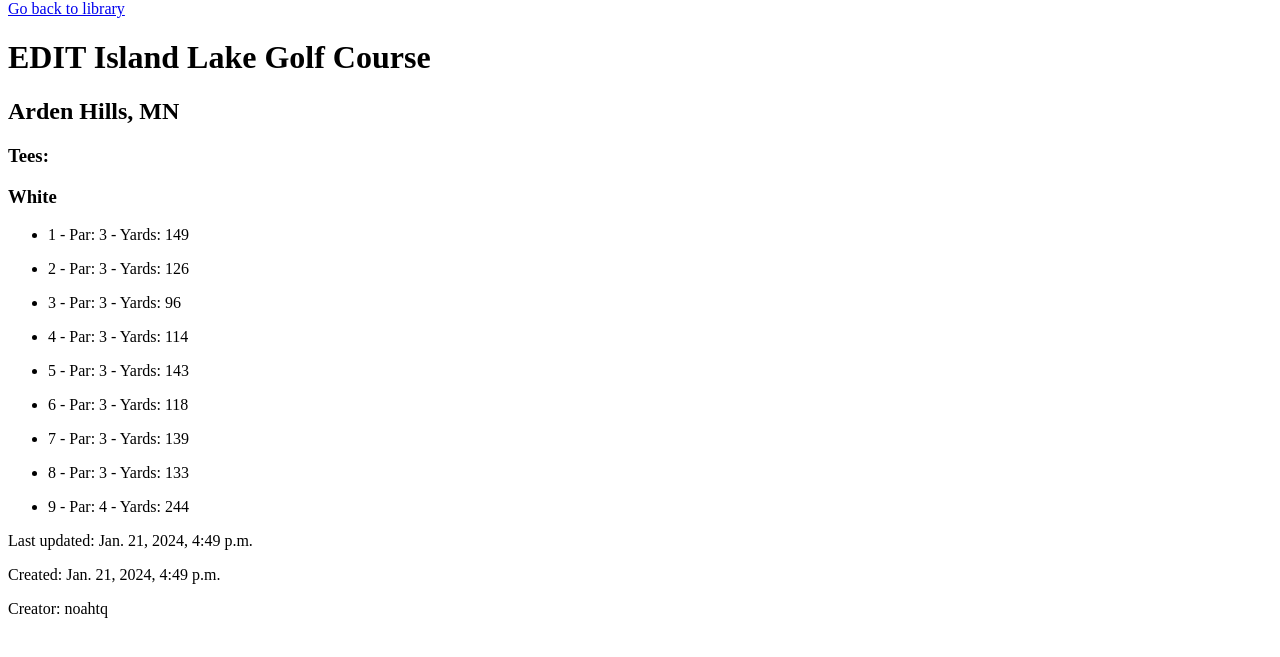
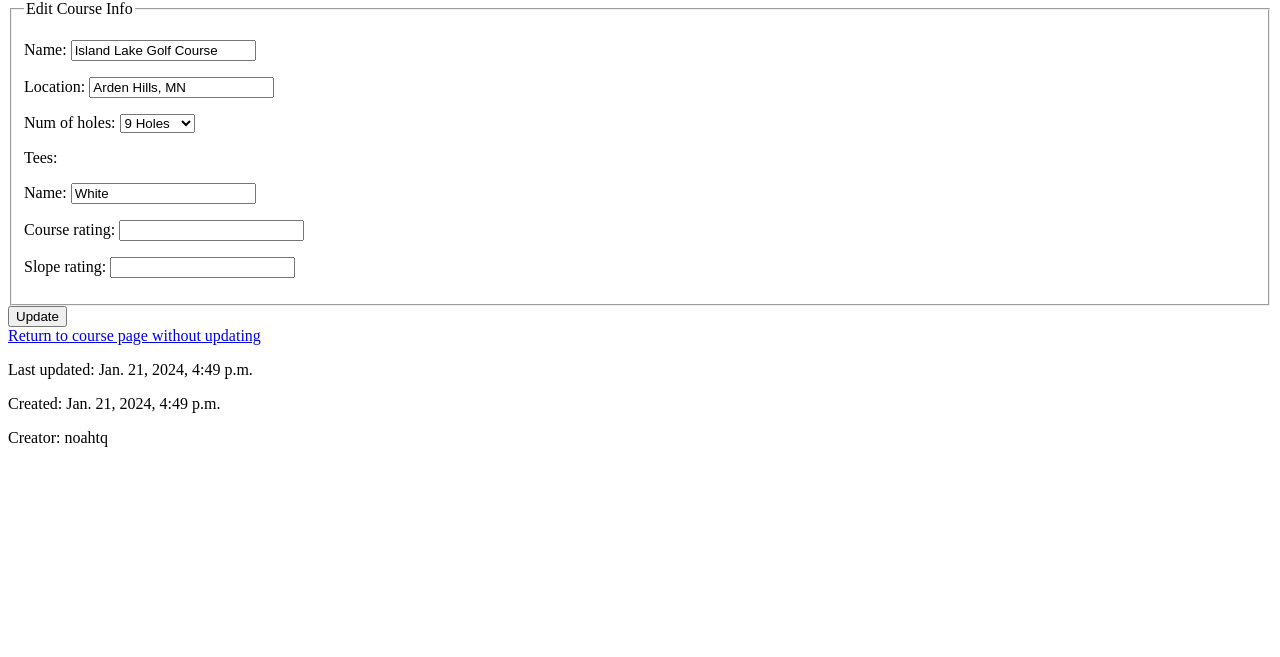
Before and after one commit to noahtq/golftracker, a Django app: page /courselibrary/1/edit in a window 1280 px wide. Shown: the part 65-722 px from the top of the page. Run offline with Django 5.2, Linux system fonts and the light colour scheme; a user stored in the database is signed in; data comes from the database, SQL or seed files in the repository; both versions use the stored data as it was after the commit.

Commit message:
Creating commit before making big edit to courseEdit View

```diff
--- /dev/null
+++ b/golftracker/courselibrary/forms.py
@@ -0,0 +1,20 @@
+from django import forms
+from .models import Course, Tee, Hole
+
+
+class CourseUpdateForm(forms.ModelForm):
+    class Meta:
+        model = Course
+        fields = ['name', 'location', 'num_of_holes']
+
+
+class TeeUpdateForm(forms.ModelForm):
+    class Meta:
+        model = Tee
+        fields = ['name', 'course_rating', 'slope_rating']
+
+
+class HoleUpdateForm(forms.ModelForm):
+    class Meta:
+        model = Hole
+        fields = ['par', 'yards']
--- a/golftracker/courselibrary/templates/courselibrary/edit.html
+++ b/golftracker/courselibrary/templates/courselibrary/edit.html
@@ -1,17 +1,18 @@
 {% extends "rounds/base.html" %}
 {% block content %}
-<a href="{% url 'courselibrary:courselibrary' %}">Go back to library</a>
-<h1>EDIT {{ course.name }}</h1>
-<h2>{{ course.location }}</h2>
-<h3>Tees:</h3>
-{% for tee in course.tee_set.all %}
-    <h3>{{ tee.name }}</h3>
-    {% for hole in tee.hole_set.all %}
-    <ul>
-        <li>{{ hole.number }} - Par: {{ hole.par }} - Yards: {{ hole.yards }}</p>
-    </ul>
-    {% endfor %}
-{% endfor %}
+<form method="POST">
+    {% csrf_token %}
+    <fieldset>
+        <legend>Edit Course Info</legend>
+        {{ c_form.as_p }}
+        <p>Tees:</p>
+        {% for t_form in t_forms %}
+            {{ t_form.as_p }}
+        {% endfor %}
+    </fieldset>
+    <button type="submit">Update</button>
+</form>
+<a href="{% url 'courselibrary:detail' course.id %}">Return to course page without updating</a>
 <p>Last updated: {{ course.last_updated }}</p>
 <p>Created: {{ course.date_created }}</p>
 <p>Creator: {{ course.creator }}</p>
--- a/golftracker/courselibrary/views.py
+++ b/golftracker/courselibrary/views.py
@@ -1,14 +1,17 @@
-from django.shortcuts import render
+from django.shortcuts import render, redirect
 from django.http import Http404
 from django.core.exceptions import PermissionDenied
+from django.contrib.auth.decorators import login_required
+from django.contrib import messages
 
-from .models import Course
+from .models import Course, Tee, Hole
+from .forms import CourseUpdateForm, TeeUpdateForm, HoleUpdateForm
 
 
 #Only allow user to make changes to a course if they
 #   1. Created the course and the course isn't verified
 #   2. Are a staff member
-def canEditCourse(request, course):
+def canEditCourse(request, course) -> bool:
     creator = course.creator
     user = request.user
     is_staff = request.user.is_staff
@@ -18,12 +21,14 @@ def canEditCourse(request, course):
         return creator == user or is_staff
 
 
+@login_required
 def courseList(request):
     courses = Course.objects.all()
     context = {"courses": courses}
     return render(request, 'courselibrary/courselibrary.html', context)
 
 
+@login_required
 def courseDetails(request, course_id):
     try:
         course = Course.objects.get(pk=course_id)
@@ -32,11 +37,44 @@ def courseDetails(request, course_id):
     return render(request, 'courselibrary/detail.html', {'course': course})
 
 
+@login_required
 def courseEdit(request, course_id):
     try:
         course = Course.objects.get(pk=course_id)
+        tees = Tee.objects.filter(course=course)
     except Course.DoesNotExist:
         raise Http404("Course does not exist")
+    except Tee.DoesNotExist:
+        raise Http404("Tees don't exist")
     if canEditCourse(request, course) == False:
         raise PermissionDenied()
-    return render(request, 'courselibrary/edit.html', {'course': course})
+
+    if request.method == 'POST':
+        c_form = CourseUpdateForm(request.POST, instance=course)
+        t_forms = []
+        for tee in tees:
+            t_forms.append(TeeUpdateForm(request.POST, instance=tee))
+        t_forms_valid = True
+        for form in t_forms:
+            if form.is_valid() == False:
+                t_forms_valid == False
+        if c_form.is_valid() and t_forms_valid:
+            c_form.save()
+            for form in t_forms:
+                form.save()
+            messages.success(request, f'Course successfully update.')
+            return redirect('courselibrary:courselibrary')
+    else:
+        c_form = CourseUpdateForm(instance=course)
+        t_forms = []
+        for tee in tees:
+            t_forms.append(TeeUpdateForm(instance=tee))
+
+    context = {
+        'course': course,
+        'c_form': c_form,
+        't_forms': t_forms
+    }
+
+
+    return render(request, 'courselibrary/edit.html', context)
--- a/golftracker/rounds/views.py
+++ b/golftracker/rounds/views.py
@@ -10,14 +10,14 @@ from .models import Round
 
 
 #Check if user is the owner of the round or the round is public
-def isOwnerOrPublic(round, user):
+def isOwnerOrPublic(round, user) -> bool:
     public = round.public
     owner = round.player
     return owner == user or public
 
 
 #Check if user is the owner of the round
-def isOwner(round, user):
+def isOwner(round, user) -> bool:
     return user == round.player
 
 
```
Also changed, not shown: golftracker/courselibrary/migrations/0003_rename_name_tee_tee_name.py (added), golftracker/courselibrary/migrations/0004_rename_tee_name_tee_name.py (added), golftracker/db.sqlite3.
